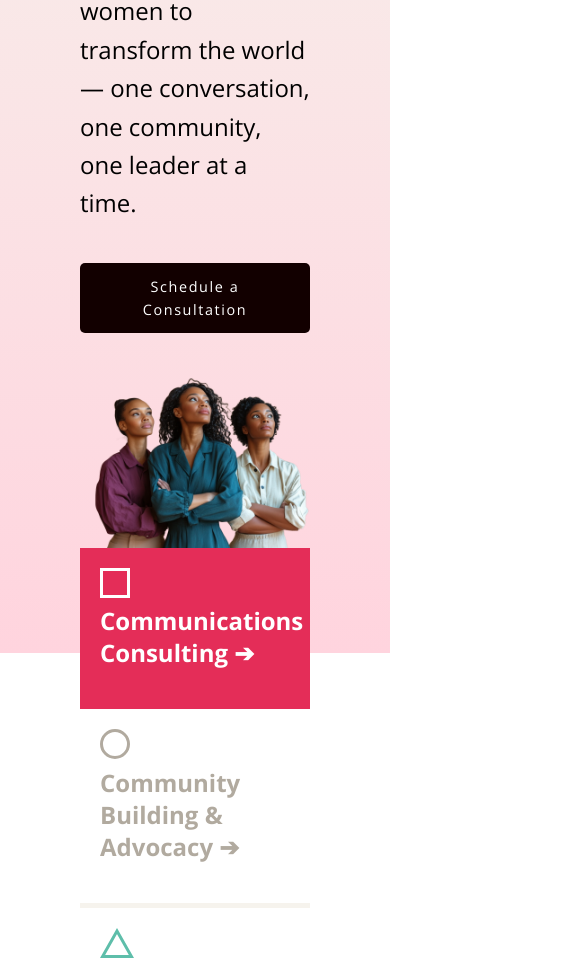
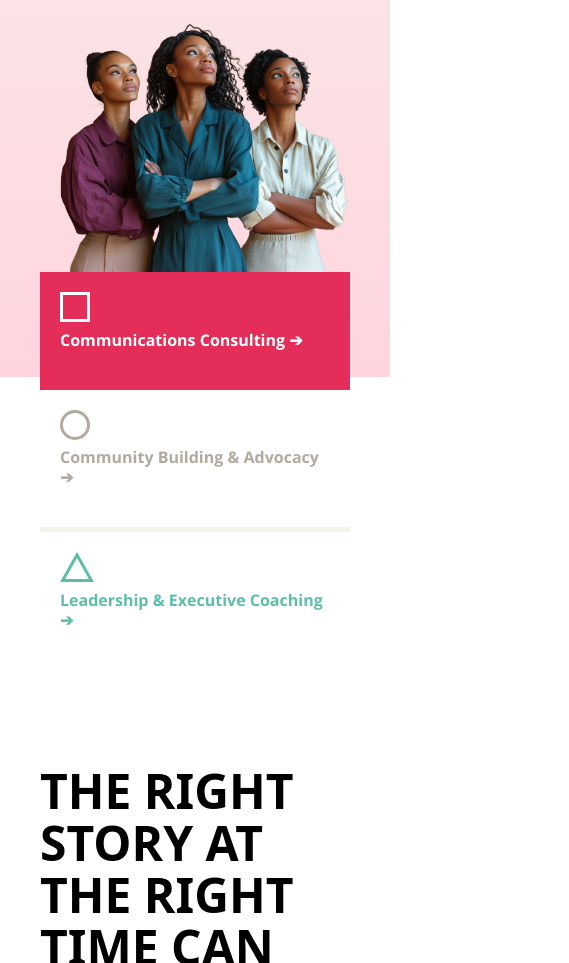
Before and after one commit to charlangas/RPSCmovement.com, a plain HTML site: page index.html in a window 390 px wide. Shown: the part 563-1526 px from the top of the page, 569 px wide, since content can reach past the window. Drawn offline with nearby package versions, Linux system fonts and the light colour scheme; a web font is replaced by a local one.

Commit message:
Add files via upload
Fixed mobile styles

```diff
--- a/style.css
+++ b/style.css
@@ -253,6 +253,9 @@ nav {
 
 /* Responsive Design for Hero Section */
 @media (max-width: 768px) {
+  .container {
+    margin: 0 40px;
+  }
   .hero {
       grid-template-columns: 1fr; /* Stacks content on mobile */
       text-align: left;
@@ -264,12 +267,12 @@ nav {
   }
 
   .hero h1 {
-      font-size: 5rem; /* Slightly smaller heading on mobile */
-      line-height: 5rem;
+      font-size: 3rem; /* Slightly smaller heading on mobile */
+      line-height: 3rem;
   }
 
   .hero .subheader {
-      font-size: 1.5rem;
+      font-size: 1rem;
   }
 
   .cta-button {
@@ -452,11 +455,19 @@ nav {
 }
 
 @media (max-width: 768px) {
+  .tab h2 {
+    font-size: 1rem;
+    line-height: 1.25rem;
+  }
   .tabs {
       flex-direction: column;  /* Stack tabs vertically on smaller screens */
   }
   .tab-content {
       grid-template-columns: 1fr;  /* Stack the content on smaller screens */
+  }
+  .tab-content-quote {
+    font-size: 3rem;
+    line-height: 3.25rem;
   }
   .tab-content .col-6 {
       grid-column: span 12;  /* Make each column take the full width */
@@ -708,6 +719,12 @@ nav {
   padding: 80px;
 }
 
+@media (max-width: 768px) {
+  .cta {
+    padding: 20px;
+  }
+}
+
 /* Footer styling */
 footer {
   background-color: #000;
```
